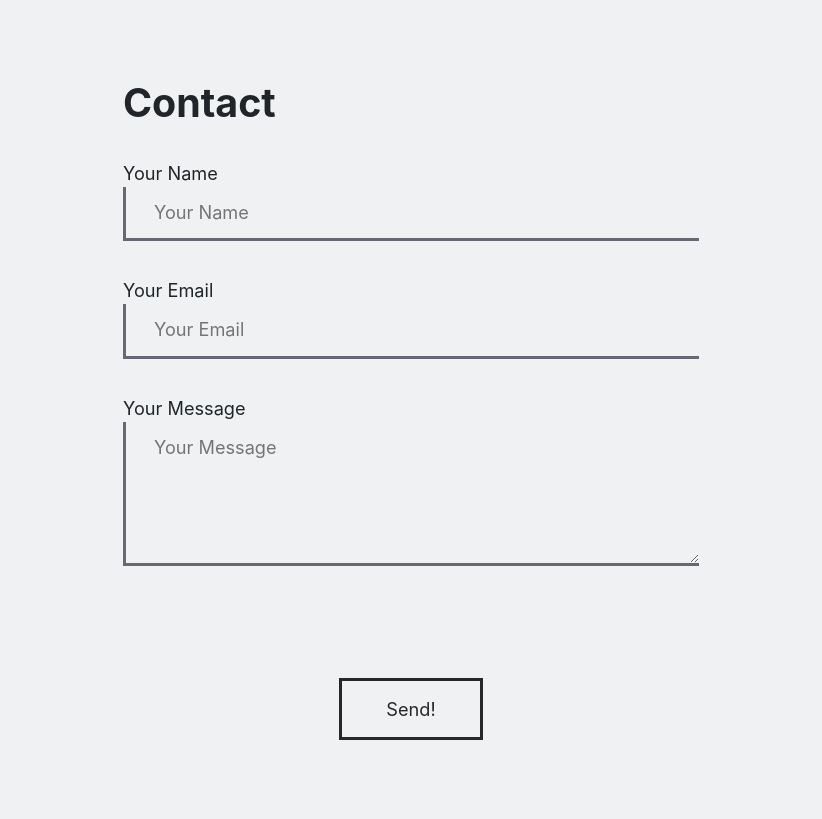
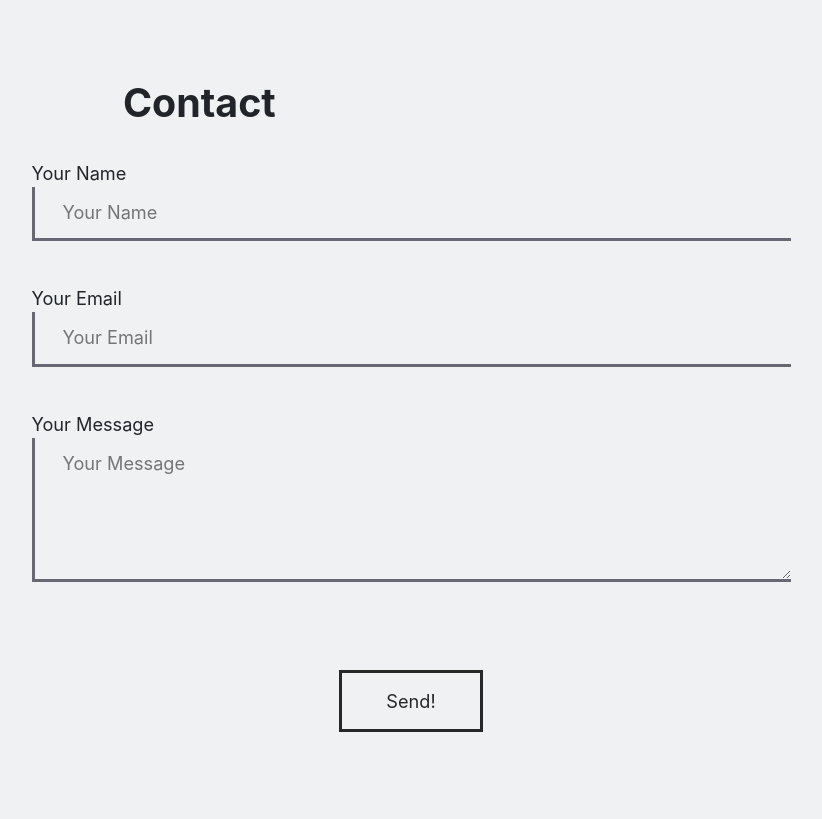
Before and after one commit to dnlzrgz/gatsby-kitaka, a Gatsby site: page / in a window 1280 px wide. Shown: the part 4516-5335 px from the top of the page, without its empty margins (229-1051 px from the left). Built offline with nearby package versions, Linux system fonts and the light colour scheme; Gatsby itself is replaced by a stand-in of ours.

Commit message:
refactor form styles

```diff
--- a/src/components/contactForm/ContactForm.js
+++ b/src/components/contactForm/ContactForm.js
@@ -92,13 +92,11 @@ const ContactForm = () => {
               method={method}
               data-netlify={netlify ? true : null}
               neltify-honeypot={netlify ? 'bot-field' : null}
-              className={styles.form}
               onSubmit={handleSubmit}
             >
               {netlify ? (
                 <input name="bot-field" type="hidden" value={values.bot} />
               ) : null}
-
               <FormInput
                 fieldLabel={nameLabel}
                 name="name"
@@ -132,12 +130,13 @@ const ContactForm = () => {
                 handleBlur={handleBlur}
                 value={values.message}
               />
-              <FormSubmit disabled={isSubmitting} label={button} />
+              <div className={styles.submit}>
+                <FormSubmit disabled={isSubmitting} label={button} />
+              </div>
             </form>
           );
         }}
       </Formik>
-      <div className={styles.stilt}></div>
     </section>
   );
 };
--- a/src/components/contactForm/contactForm.module.scss
+++ b/src/components/contactForm/contactForm.module.scss
@@ -25,15 +25,8 @@
   }
 }
 
-.form {
-  display: grid;
-  gap: 1.75rem;
-  grid-template-columns: 1fr;
-  grid-template-rows: repeat(4, auto);
-  place-items: center;
+.submit {
+  display: flex;
+  justify-content: center;
+  margin-bottom: 4.75rem;
 }
-
-.stilt {
-  height: 4.75rem;
-  width: 100%;
-}
--- a/src/components/contactForm/fields/FormSubmit.js
+++ b/src/components/contactForm/fields/FormSubmit.js
@@ -1,11 +1,13 @@
 import React from 'react';
 import PropTypes from 'prop-types';
+
+import styles from './fields.module.scss';
 
 const FormSubmit = (props) => {
   const { disabled, label } = props;
 
   return (
-    <button type="submit" disabled={disabled}>
+    <button className={styles.submit} type="submit" disabled={disabled}>
       {label}
     </button>
   );
--- a/src/components/contactForm/fields/fields.module.scss
+++ b/src/components/contactForm/fields/fields.module.scss
@@ -1,22 +1,24 @@
 @import '../../../styles/vars.scss';
 
 .root {
-  display: flex;
-  flex-direction: column;
+  display: block;
+  margin-bottom: 2.75rem;
+  margin-left: auto;
+  margin-right: auto;
+  max-width: $sm;
+  width: 100%;
 
   & input,
   & textarea {
     background-color: $white;
+    border-radius: 0;
     border: 3px solid $grey;
     border-right: none;
     border-top: none;
-    border-radius: 0;
+    display: block;
     padding: 0.75rem 1.75rem;
     transition: border 0.15s ease-in;
-
-    @media (min-width: $md) {
-      width: $xs;
-    }
+    width: 100%;
   }
 
   & input:focus,
@@ -28,10 +30,11 @@
 
   & textarea {
     height: 9rem;
-    max-height: 25vh;
-    max-width: 100%;
-    margin-bottom: 4.75rem;
   }
+}
+
+.submit {
+  margin: 2.75rem auto;
 }
 
 .required {
```
